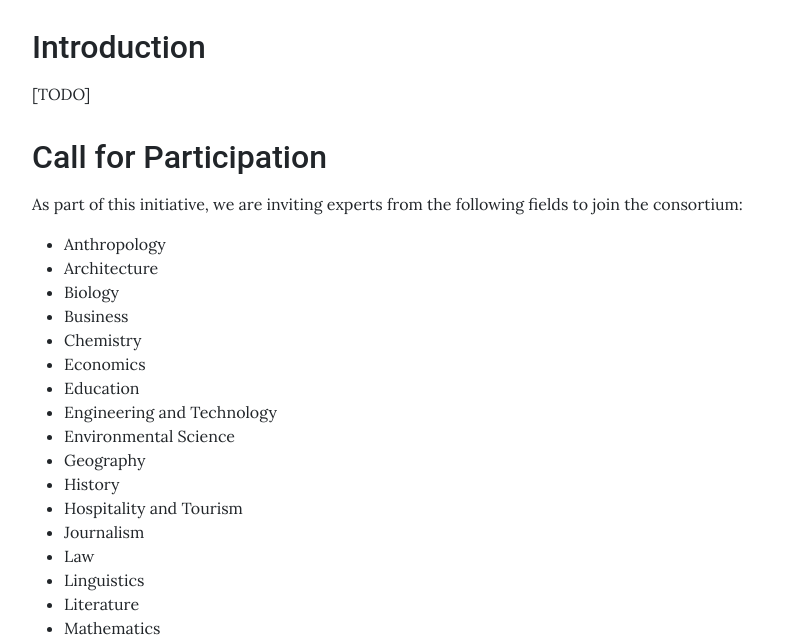
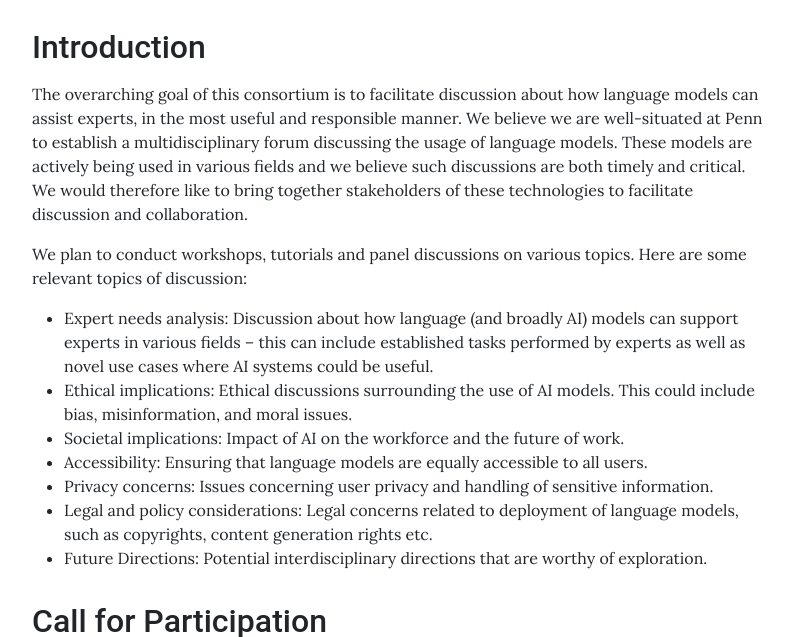
Before and after one commit to penncoeval/penncoeval, a Jekyll site: the page built from pages/about.md, in a window 1280 px wide and 900 px high, cut to the strip 263-900 px from the top of the window. Shown: the whole strip, without its empty margins (240-1033 px from the left). Built offline with Jekyll 4.4.1, drawn with Linux system fonts in a browser that asks for light colours; some of the changed text lies outside the part shown.

Commit message:
Update about.md

```diff
--- a/pages/about.md
+++ b/pages/about.md
@@ -6,11 +6,22 @@ permalink: /about/
 
 ## Introduction
 
-[TODO]
+The overarching goal of this consortium is to facilitate discussion about how language models can assist experts, in the most useful and responsible manner. We believe we are well-situated at Penn to establish a multidisciplinary forum discussing the usage of language models. These models are actively being used in various fields and we believe such discussions are both timely and critical. We would therefore like to bring together stakeholders of these technologies to facilitate discussion and collaboration.
+
+We plan to conduct workshops, tutorials and panel discussions on various topics. Here are some relevant topics of discussion:
+
+* Expert needs analysis: Discussion about how language (and broadly AI) models can support experts in various fields – this can include established tasks performed by experts as well as novel use cases where AI systems could be useful.
+* Ethical implications: Ethical discussions surrounding the use of AI models. This could include bias, misinformation, and moral issues.
+* Societal implications: Impact of AI on the workforce and the future of work.
+* Accessibility: Ensuring that language models are equally accessible to all users.
+* Privacy concerns: Issues concerning user privacy and handling of sensitive information.
+* Legal and policy considerations: Legal concerns related to deployment of language models, such as copyrights, content generation rights etc.
+* Future Directions: Potential interdisciplinary directions that are worthy of exploration.
+
 
 ## Call for Participation
 
-As part of this initiative, we are inviting experts from the following fields to join the consortium:
+As part of this initiative, we are inviting experts from the following fields to join the consortium. Experts can include PhD students, postdocs or staff and professors in the given fields.
 
 * Anthropology
 * Architecture
```
